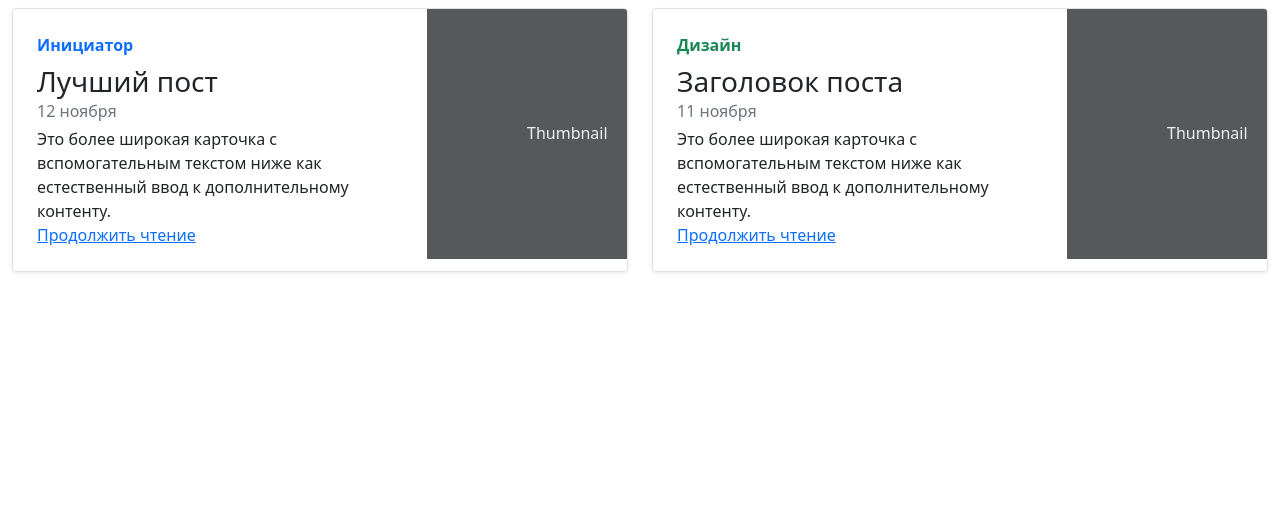
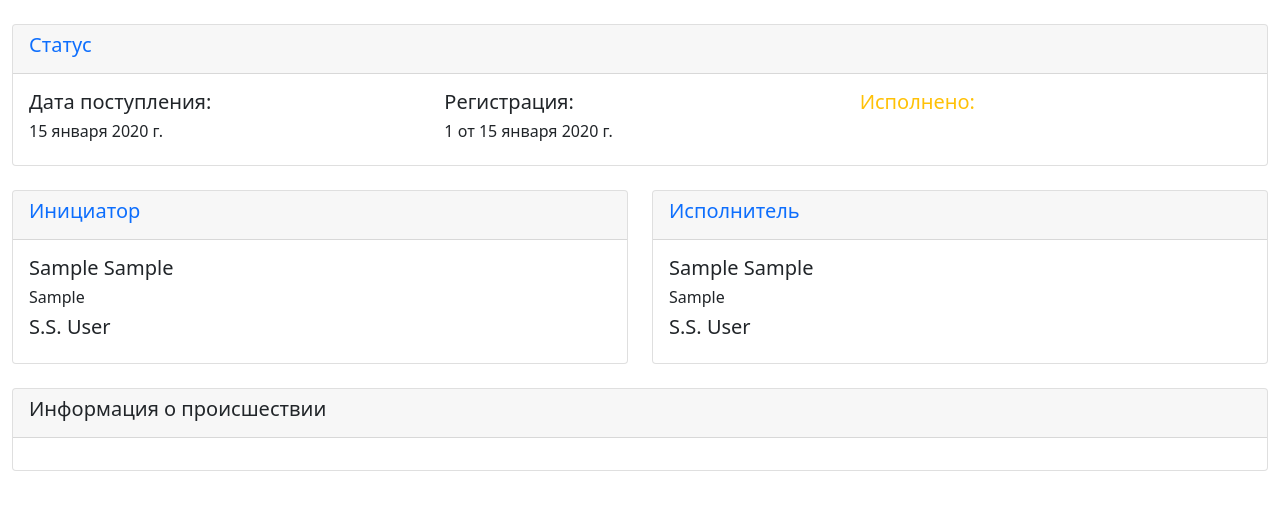
Before and after one commit to drPonihvost/DNA_Research, a Django app: page /research/1 in a window 1280 px wide. Shown: the part 56-566 px from the top of the page. Run offline with Django 4.2, Linux system fonts and the light colour scheme; tables that the repository leaves empty hold one stand-in row (values such as "Sample post"); parts of the project's set-up code (start-up, migrations or seed data) failed here and were passed over; some libraries are stand-ins or nearby versions.

```diff
--- a/dnaresearch/dnaresearch/research/models.py
+++ b/dnaresearch/dnaresearch/research/models.py
@@ -34,7 +34,7 @@ class Research(models.Model):
         return self.reg_number
 
     def get_absolute_url(self):
-        return reverse('research', kwargs={'research_id': self.pk})
+        return reverse('research_detail', kwargs={'research_id': self.pk})
 
 
 class Person(models.Model):
--- a/dnaresearch/dnaresearch/research/templates/research/research.html
+++ b/dnaresearch/dnaresearch/research/templates/research/research.html
@@ -2,9 +2,9 @@
 {% load research_tags %}
 {% block title %}Журнал{% endblock %}
 {% block command %}
-<a class="btn btn-primary" href="{% url 'all_persons' %}" role="button">Добавить</a>
-<a class="btn btn-primary mx-2" href="{% url 'all_persons' %}" role="button">Сканировать</a>
-<a class="btn btn-primary" href="{% url 'all_persons' %}" role="button">Экспорт</a>
+<a class="btn btn-primary" href="#" role="button">Добавить</a>
+<a class="btn btn-primary mx-2" href="#" role="button">Сканировать</a>
+<a class="btn btn-primary" href="#" role="button">Экспорт</a>
 {% endblock %}
 
 {% block content %}
--- /dev/null
+++ b/dnaresearch/dnaresearch/research/templates/research/research_detail.html
@@ -0,0 +1,78 @@
+{% extends 'research/base.html' %}
+{% load research_tags %}
+{% block title %}{% endblock %}
+{% block command %}
+<a class="btn btn-primary" href="{% url 'all_persons' %}" role="button">Изменить</a>
+<a class="btn btn-primary mx-2" href="{% url 'all_persons' %}" role="button">Добавть лиц</a>
+<a class="btn btn-primary" href="{% url 'all_persons' %}" role="button">Экспорт</a>
+{% endblock %}
+{% block content %}
+<div class="container-xxl mt-4">
+    <div class="row">
+        <div class="col-12">
+            <div class="card">
+                <div class="card-header text-primary">
+                    <h5 class="card-title">Статус</h5>
+                </div>
+                <div class="card-body">
+                    <div class="row">
+                        <div class="col-12 col-md-4">
+                            <h5>Дата поступления:</h5>
+                            <h6>{{ object.date_of_record }}</h6>
+                        </div>
+                        <div class="col-12 col-md-4">
+                            <h5>Регистрация:</h5>
+                            {% if object.reg_number %}
+                            <h6>{{ object.reg_number }} от {{ object.reg_date }}</h6>
+                            {% else %}
+                            <h6 class="text-warning">Не зарегистрировано</h6>
+                            {% endif  %}
+
+                        </div>
+                        <div class="col-12 col-md-4">
+                            <h5 class="text-warning">Исполнено:</h5>
+                        </div>
+                    </div>
+                </div>
+            </div>
+        </div>
+    </div>
+    <div class="row row-cols-1 row-cols-md-2 my-4">
+        <div class="col">
+            <div class="card h-100">
+                <div class="card-header">
+                    <h5 class="card-title text-primary">Инициатор</h5>
+                </div>
+                <div class="card-body text-wrap">
+                    <h5>{{ object.initiator_post }} {{ object.initiator_department }}</h5>
+                    <h6>{{ object.initiator_rank }}</h6>
+                    <h5>{{ research.initiator_name.0|upper }}.{{ research.initiator_patronymic.0|upper }}. {{ research.initiator_surname|title }}</h5>
+                </div>
+            </div>
+        </div>
+        <div class="col">
+            <div class="card h-100">
+                <div class="card-header">
+                    <h5 class="card-title text-primary">Исполнитель</h5>
+                </div>
+                <div class="card-body text-wrap">
+                    <h5>{{ object.executor_post }} {{ object.executor_department }}</h5>
+                    <h6>{{ object.executor_rank }}</h6>
+                    <h5>{{ research.executor_name.0|upper }}.{{ research.executor_patronymic.0|upper }}. {{ research.executor_surname|title }}</h5>
+                </div>
+            </div>
+        </div>
+    </div>
+    <div class="row">
+        <div class="col-12">
+            <div class="card">
+                <div class="card-header">
+                    <h5 class="card-title">Информация о происшествии</h5>
+                </div>
+                <div class="card-body">
+                </div>
+            </div>
+        </div>
+    </div>
+</div>
+{% endblock %}
--- a/dnaresearch/dnaresearch/research/templates/research/research_info.html
+++ /dev/null
@@ -1,64 +0,0 @@
-{% extends 'research/base.html' %}
-{% load research_tags %}
-{% block title %}{% endblock %}
-{% block command %}
-<a class="btn btn-primary" href="{% url 'all_persons' %}" role="button">Изменить</a>
-<a class="btn btn-primary mx-2" href="{% url 'all_persons' %}" role="button">Добавть лиц</a>
-<a class="btn btn-primary" href="{% url 'all_persons' %}" role="button">Экспорт</a>
-{% endblock %}
-{% block content %}
-<div class="container-xxl mt-2">
-    <div class="row">
-        <div class="col-12">
-            <div class="row mb-2">
-                <div class="col-md-6">
-                    <div class="row g-0 border rounded overflow-hidden flex-md-row mb-4 shadow-sm h-md-250 position-relative">
-                        <div class="col p-4 d-flex flex-column position-static">
-                            <strong class="d-inline-block mb-2 text-primary">Инициатор</strong>
-                            <h3 class="mb-0">Лучший пост</h3>
-                            <div class="mb-1 text-muted">12 ноября</div>
-                            <p class="card-text mb-auto">Это более широкая карточка с вспомогательным текстом ниже как
-                                естественный ввод к дополнительному контенту.</p>
-                            <a href="#" class="stretched-link">Продолжить чтение</a>
-                        </div>
-                        <div class="col-auto d-none d-lg-block">
-                            <svg class="bd-placeholder-img" width="200" height="250" xmlns="http://www.w3.org/2000/svg"
-                                aria-label="Placeholder: Thumbnail" preserveAspectRatio="xMidYMid slice" role="img"
-                                focusable="false">
-                                <title>Placeholder</title>
-                                <rect width="100%" height="100%" fill="#55595c"></rect><text x="50%" y="50%"
-                                    fill="#eceeef" dy=".3em">Thumbnail</text>
-                            </svg>
-
-                        </div>
-                    </div>
-                </div>
-                <div class="col-md-6">
-                    <div
-                        class="row g-0 border rounded overflow-hidden flex-md-row mb-4 shadow-sm h-md-250 position-relative">
-                        <div class="col p-4 d-flex flex-column position-static">
-                            <strong class="d-inline-block mb-2 text-success">Дизайн</strong>
-                            <h3 class="mb-0">Заголовок поста</h3>
-                            <div class="mb-1 text-muted">11 ноября</div>
-                            <p class="mb-auto">Это более широкая карточка с вспомогательным текстом ниже как
-                                естественный ввод к дополнительному контенту.</p>
-                            <a href="#" class="stretched-link">Продолжить чтение</a>
-                        </div>
-                        <div class="col-auto d-none d-lg-block">
-                            <svg class="bd-placeholder-img" width="200" height="250" xmlns="http://www.w3.org/2000/svg"
-                                aria-label="Placeholder: Thumbnail" preserveAspectRatio="xMidYMid slice" role="img"
-                                focusable="false">
-                                <title>Placeholder</title>
-                                <rect width="100%" height="100%" fill="#55595c"></rect><text x="50%" y="50%"
-                                    fill="#eceeef" dy=".3em">Thumbnail</text>
-                            </svg>
-
-                        </div>
-                    </div>
-                </div>
-            </div>
-        </div>
-    </div>
-</div>
-
-{% endblock %}
--- a/dnaresearch/dnaresearch/research/urls.py
+++ b/dnaresearch/dnaresearch/research/urls.py
@@ -4,7 +4,7 @@ from .views import *
 
 urlpatterns = [
     path('research/all', Researches.as_view(), name='register'),
-    path('research/<int:pk>', Research.as_view(), name='research_info'),
+    path('research/<int:research_id>', Research.as_view(), name='research_detail'),
     path('research/<int:research_id>/person', persons, name='persons'),
     path('research/<int:research_id>/person/<int:person_id>', Person.as_view(), name='person'),
     path('research/person/all', Persons.as_view(), name='all_persons'),
--- a/dnaresearch/dnaresearch/research/views.py
+++ b/dnaresearch/dnaresearch/research/views.py
@@ -16,7 +16,8 @@ class Researches(ListView):
 
 class Research(DetailView):
     model = models.Research
-    template_name = 'research/research_info.html'
+    template_name = 'research/research_detail.html'
+    pk_url_kwarg = 'research_id'
 
 
 class Persons(ListView):
```
Also changed, not shown: 1 other file.
